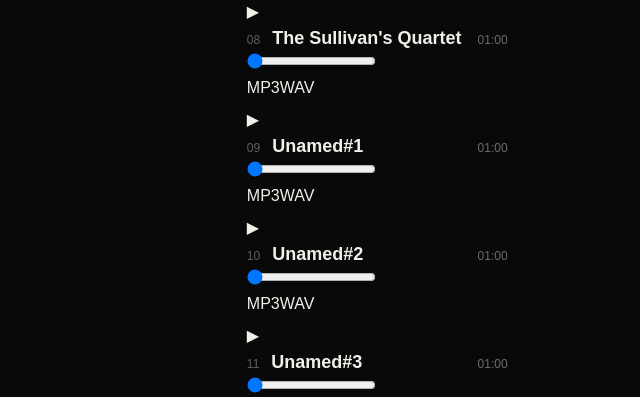
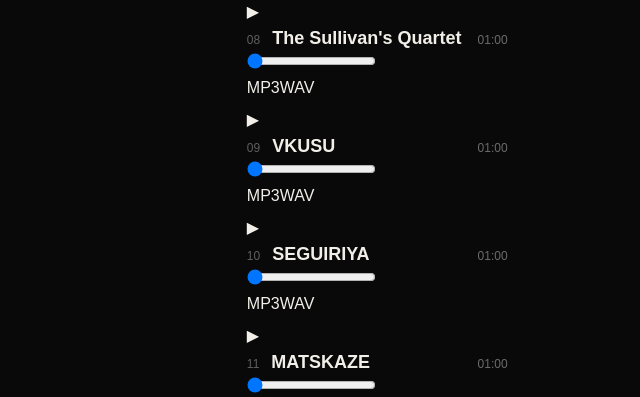
Before and after one commit to jc-u/media-bruitsourd-netlify, an Astro site: page /37500-yens in a window 1280 px wide. Shown: the part 4760-5157 px from the top of the page, 158-798 px from the left. Built offline with nearby package versions, Linux system fonts and the light colour scheme; Astro itself is replaced by a stand-in of ours.

Commit message:
rename title

```diff
--- a/src/pages/37500-yens/index.astro
+++ b/src/pages/37500-yens/index.astro
@@ -14,9 +14,9 @@ const tracks = [
   { title: 'Interieur 1', mp3: '/audio/37500-yens/snippets/mp3/37500 Yens - Astero - 06 - Interieur 1 - snippet 60s.mp3', wav: '/audio/37500-yens/snippets/wav/37500 Yens - Astero - 06 - Interieur 1 - snippet 60s.wav' },
   { title: 'Interieur 2', mp3: '/audio/37500-yens/snippets/mp3/37500 Yens - Astero - 07 - Interieur 2 - snippet 60s.mp3', wav: '/audio/37500-yens/snippets/wav/37500 Yens - Astero - 07 - Interieur 2 - snippet 60s.wav' },
   { title: 'The Sullivan\'s Quartet', mp3: '/audio/37500-yens/snippets/mp3/37500 Yens - Astero - 08 - The Sullivan\'s Quartet - snippet 60s.mp3', wav: '/audio/37500-yens/snippets/wav/37500 Yens - Astero - 08 - The Sullivan\'s Quartet - snippet 60s.wav' },
-  { title: 'Unamed#1', mp3: '/audio/37500-yens/snippets/mp3/Unamed1 - snippet 60s.mp3', wav: '/audio/37500-yens/snippets/wav/Unamed1 - snippet 60s.wav' },
-  { title: 'Unamed#2', mp3: '/audio/37500-yens/snippets/mp3/Unamed2 - snippet 60s.mp3', wav: '/audio/37500-yens/snippets/wav/Unamed2 - snippet 60s.wav' },
-  { title: 'Unamed#3', mp3: '/audio/37500-yens/snippets/mp3/Unamed3 - snippet 60s.mp3', wav: '/audio/37500-yens/snippets/wav/Unamed3 - snippet 60s.wav' },
+  { title: 'VKUSU', mp3: '/audio/37500-yens/snippets/mp3/VKUSU - snippet 60s.mp3', wav: '/audio/37500-yens/snippets/wav/VKUSU - snippet 60s.wav' },
+  { title: 'SEGUIRIYA', mp3: '/audio/37500-yens/snippets/mp3/SEGUIRIYA - snippet 60s.mp3', wav: '/audio/37500-yens/snippets/wav/SEGUIRIYA - snippet 60s.wav' },
+  { title: 'MATSKAZE', mp3: '/audio/37500-yens/snippets/mp3/MATSKAZE - snippet 60s.mp3', wav: '/audio/37500-yens/snippets/wav/MATSKAZE - snippet 60s.wav' },
 ];
 ---
 <BaseLayout title="37500 Yens — Astero | Bruit Sourd" description="Dossier de presse officiel de 37500 Yens — Astero, première édition vinyle le 9 octobre 2026." image="/images/astero-cover.jpg"><Header />
```
Also changed, not shown: 12 other files.
